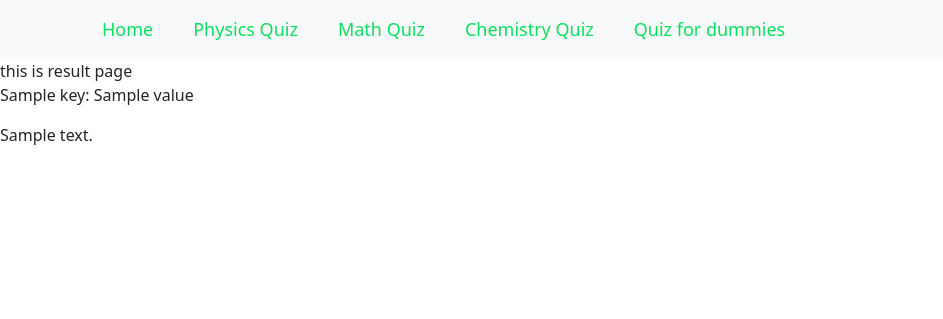
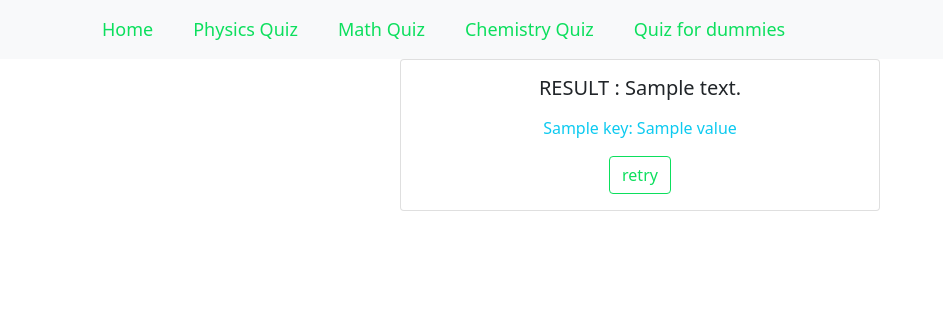
Before and after one commit to altaf171/django-quizapp, a Django app: template quiz/templates/quiz/result.html in a window 1280 px wide. Shown: the top 319 px of the page, without its empty margins (0-943 px from the left). Run offline with Django 3.2, Linux system fonts and the light colour scheme; the template is opened without the code that fills it: most values are stand-ins (such as "Sample title", 1, 10 or a date in 2020); some libraries are stand-ins or nearby versions.

Commit message:
result is showing in seperate page

```diff
--- a/quiz/templates/quiz/result.html
+++ b/quiz/templates/quiz/result.html
@@ -6,13 +6,19 @@ Test Result
 
 {% block body %}
 
-this is result page
-{% for key, value in data.items %}
-   <p> {{ key }}: {{ value }} </p>
+<div class="card text-center m-auto" style="width: 30rem;">
 
-{% endfor %}
+  <div class="card-body">
+    <h5 class="card-title">RESULT : {{correct_answers}} </h5>
+    <p class="card-text">
+        {% for key, value in result_messages.items %}
+            <div class="text-info"> {{ key }}: {{ value }} </div>
 
-<p>{{correct_answers}}</p>
+        {% endfor %}
+    </p>
+    <a href="/startquiz" class="btn btn-outline-success">retry</a>
+  </div>
+</div>
 
 
 {% endblock body %}
```
Also changed, not shown: quiz/forms.py (+12 -0 lines), quiz/templates/quiz/quizes.html (+6 -5 lines), quiz/templatetags/cust_filters.py (+8 -0 lines), quiz/views.py (+12 -5 lines).
